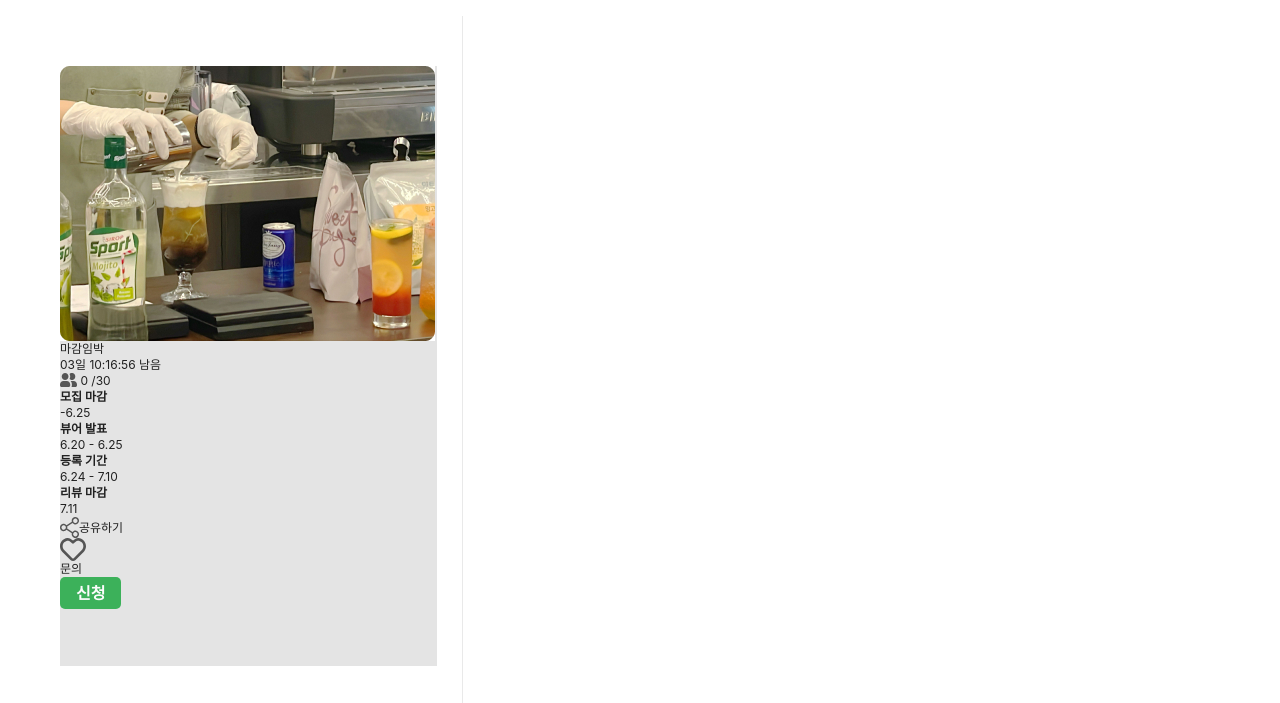
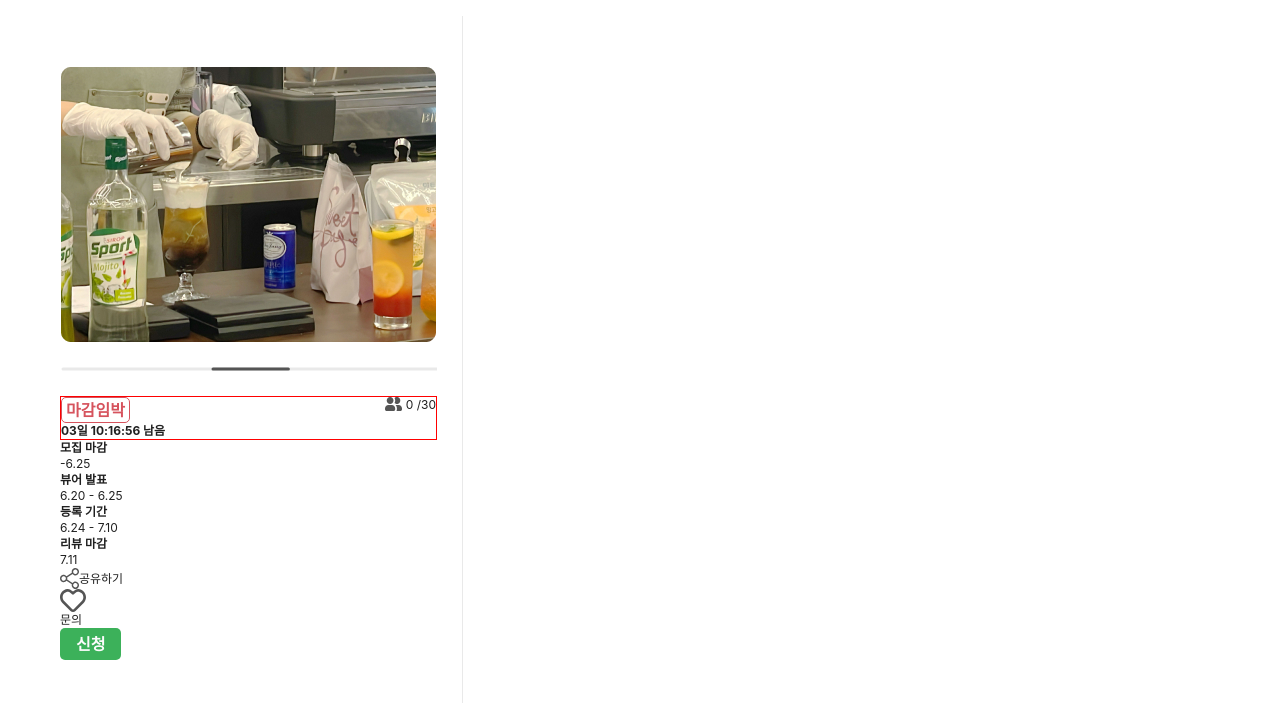
Before and after one commit to joywhy/reviewKim, a website built with Parcel: page index.html in a window 1280 px wide. Shown: the part 97-800 px from the top of the page. Built offline with nearby package versions, Linux system fonts and the light colour scheme.

Commit message:
style:article

```diff
--- a/index.html
+++ b/index.html
@@ -28,17 +28,18 @@
     <div class="slideContainer">
       <img src="./src/img/slide_makingCocktail.jpg" alt="칵테일제조사진"/>
     </div>
-    <div class="progressBarArea">
-      <span class="progressBar"></span>
+    <div class="progressBar">
+     <img src="./src/img/line1.svg"/>
+     <img  class="progressLine" src="./src/img/line2.svg"/>
     </div>
   </div>
 
   <div class="articleTitle">
 
-   <span>
+   <h2>
     <button class="dangerBtn">마감임박</button>
-    03일 10:16:56 남음
-  </span>
+    <span> 03일 10:16:56 남음</span>
+   </h2>
 
    <div class="recruitment">
     <img src="./src/img/users.svg" alt="모집인원아이콘"/>
--- a/src/main.css
+++ b/src/main.css
@@ -6,11 +6,15 @@ html {
     --color-gray: #FCFCFC;
     --color-gray-10: #E9E9E9;
 
+     --color-point :#D6535D;
+
+
     --color-gray-20: #b0b0b0;
     --color-gray-30: #808080;
     --color-gray-40: #555555;
     --color-win :#A2BC00;
     --color-lose :#E67A29;
+
   }
   body {
     position: relative;
@@ -53,7 +57,14 @@ html {
     font-size: 16px;
     font-weight: bold;
   }
-
+  button.dangerBtn {
+    border: 1px solid var(--color-point);
+    color: var(--color-point);
+    font-size: 16px;
+    font-weight: bold;
+    border-radius: 5px;
+    padding: 4px;
+  }
   /* header */
   header{
     position: fixed;
@@ -108,12 +119,35 @@ html {
     position: sticky;
     top:0;
     margin-top: 50px;
-    background-color:#e4e4e4;
+    /* background-color:#e4e4e4; */
 
     /* box-sizing: border-box;
     border: 1px solid; */
   }
+  article .slide {
+    box-sizing: border-box;
+    border: 1px solid rgba(255, 0, 0, 0);
+  }
+  article .slide .slideContainer{}
+  article .slide .progressBar{
+    margin-top: 25px;
+    position: relative;
+  }
+  article .slide .progressBar img{
+    position: absolute;
+  }
+  article .slide .progressBar img.progressLine{
+    position: absolute;
+    left: 150px;
+  }
 
+  .articleTitle  {
+    margin-top: 28px;
+    border: 1px solid red;
+    position: relative;
+    display: flex;
+    justify-content: space-between;
+  }
   section {
     /* flex-grow: 3; */
     width: 757px;
```
Also changed, not shown: dist/index.html, dist/line1.1e7b9a91.svg (added), dist/line2.83fa9c79.svg (added), 2 other files.
